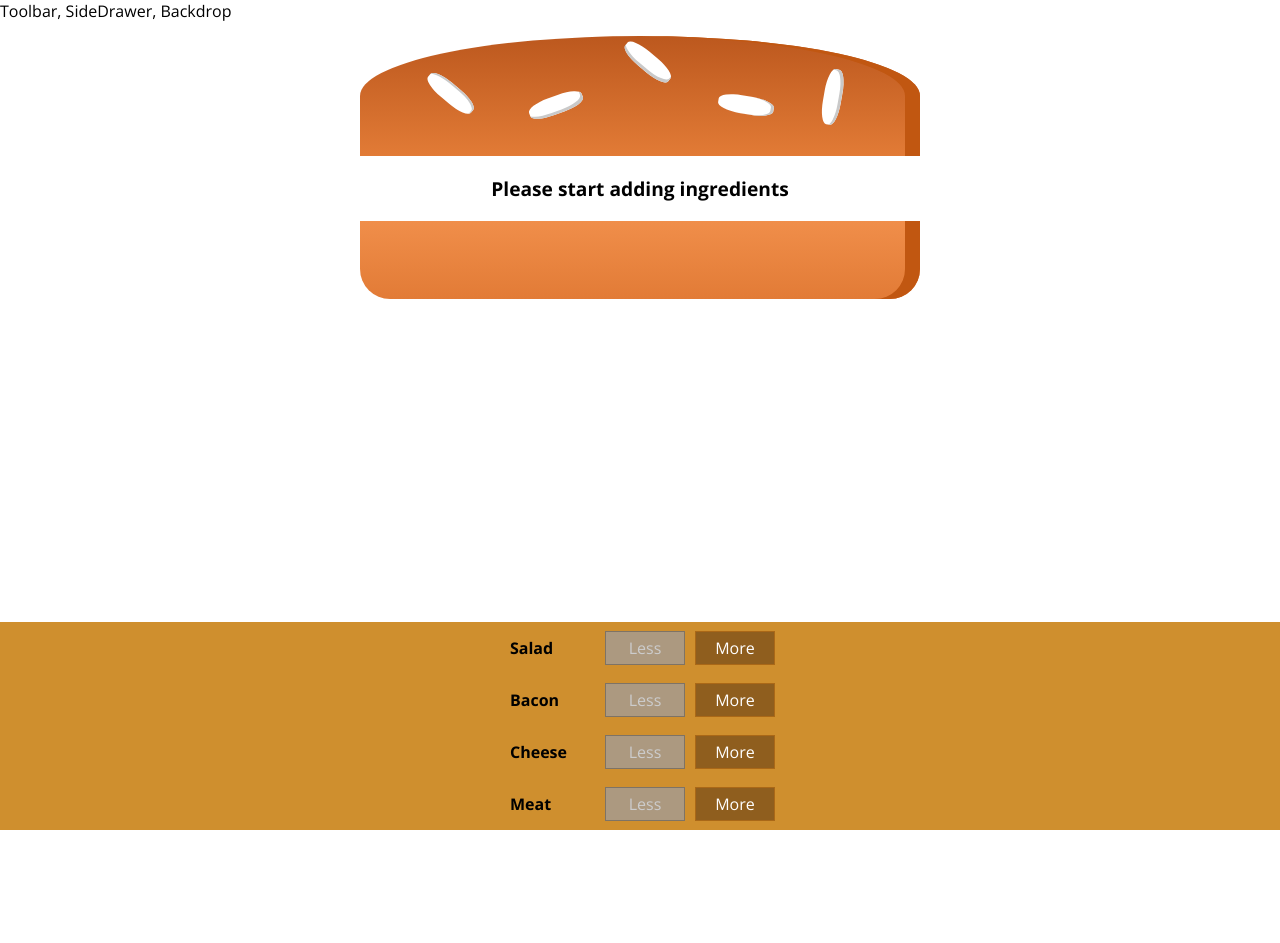
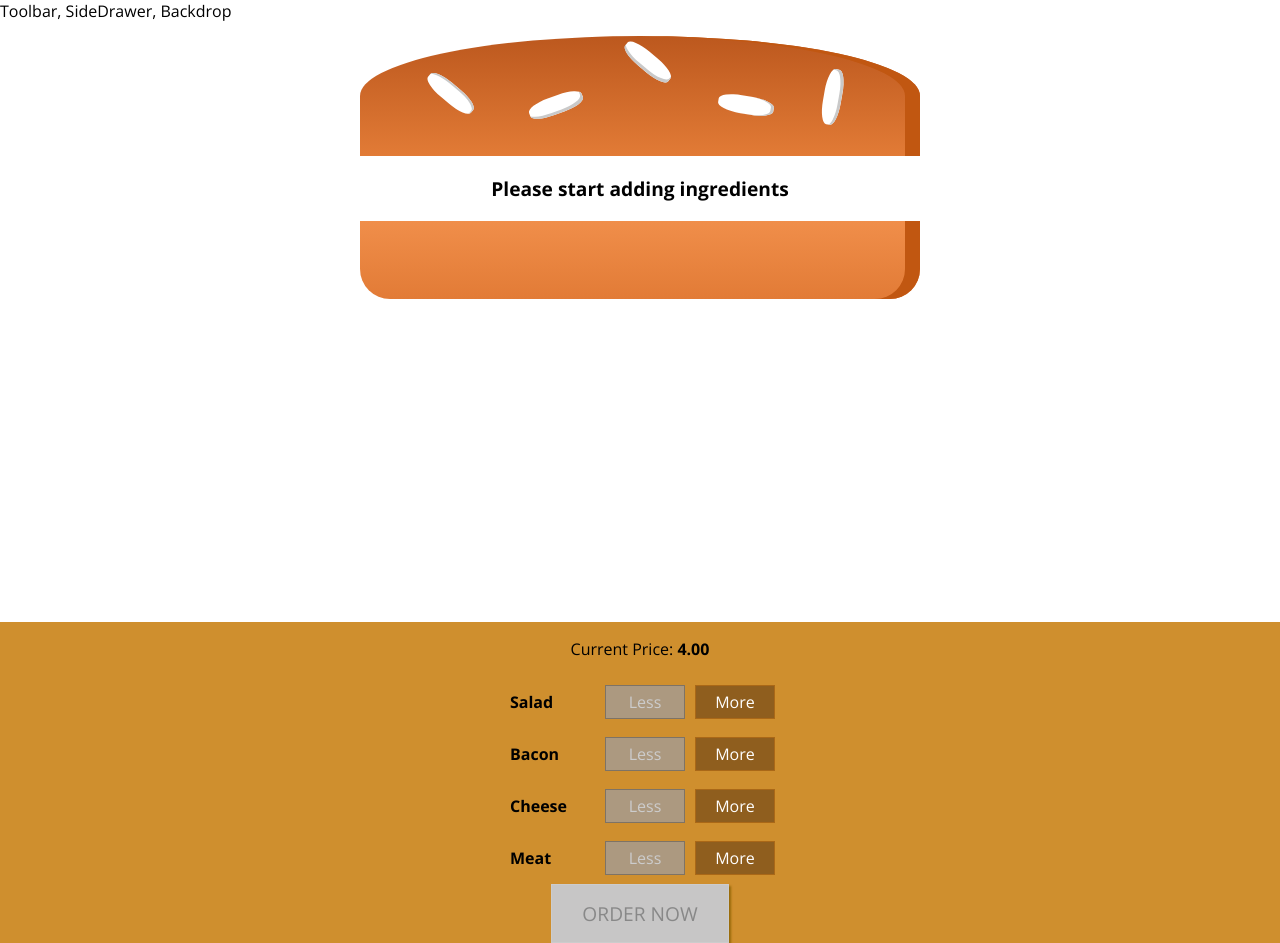
Before and after one commit to Lix311/burger-build, a React (Create React App) app: page / in a window 1280 px wide. Before the commit the page ends 830 px from the top, so only its background shows below. Built offline with nearby package versions, Linux system fonts and the light colour scheme.

Commit message:
backdrop and modal

```diff
--- /dev/null
+++ b/src/components/Backdrop.js
@@ -0,0 +1,8 @@
+import React from 'react'
+import classes from './Backdrop.module.css';
+
+const backdrop = (props) => (
+    props.show ? <div className={classes.Backdrop} onClick={props.clicked}></div> : null
+);
+
+export default backdrop;
--- /dev/null
+++ b/src/components/Backdrop.module.css
@@ -0,0 +1,9 @@
+.Backdrop {
+    width: 100%;
+    height: 100%;
+    position: fixed;
+    z-index: 100;
+    left: 0;
+    top: 0;
+    background-color: rgba(0, 0, 0, 0.5);
+}
--- a/src/components/BuildControls.js
+++ b/src/components/BuildControls.js
@@ -13,16 +13,21 @@
 const buildControls = (props) => (
 
         <div className={classes.BuildControls}>
+            <p>Current Price: <strong>{props.price.toFixed(2)}</strong></p>
             {controls.map(ctrl => (
                 <BuildControl
                     added={() => props.ingredientAdded(ctrl.type)}
                     removed={() => props.ingredientRemoved(ctrl.type)}
                     disabled={props.disabled[ctrl.type]}
-
                     key={ctrl.label}
                     label={ctrl.label}
                 />
             ))}
+            <button
+                className={classes.OrderButton}
+                disabled={!props.purchasable}
+                onClick={props.ordered}
+            >ORDER NOW</button>
         </div>
     )
 
--- a/src/components/BuildControls.module.css
+++ b/src/components/BuildControls.module.css
@@ -8,3 +8,44 @@
     margin:auto;
     padding: 1-px 0;
 }
+
+.OrderButton {
+    background-color: #DAD735;
+    outline: none;
+    cursor: pointer;
+    border: 1px solid #966909;
+    color: #966909;
+    font-family: inherit;
+    font-size: 1.2em;
+    padding: 15px 30px;
+    box-shadow: 2px 2px 2px #966909;
+}
+
+.OrderButton:hover, .OrderButton:active {
+    background-color: #A0DB41;
+    border: 1px solid #966909;
+    color: #966909;
+}
+
+.OrderButton:disabled {
+    background-color: #C7C6C6;
+    cursor: not-allowed;
+    border: 1px solid #ccc;
+    color: #888888;
+}
+
+.OrderButton:not(:disabled) {
+    animation: enable 0.3s linear;
+}
+
+@keyframes enable {
+    0% {
+        transform: scale(1);
+    }
+    60% {
+        transform: scale(1.1);
+    }
+    100% {
+        transform: scale(1);
+    }
+}
--- /dev/null
+++ b/src/components/Modal.js
@@ -0,0 +1,22 @@
+import React from 'react';
+
+import classes from './Modal.module.css'
+import Aux from '../hoc/Aux'
+import Backdrop from './Backdrop'
+
+const modal = (props) => (
+    <Aux>
+        <Backdrop show={props.show} clicked={props.modalClosed}/>
+        <div
+            className={classes.Modal}
+            style={{
+                transform: props.show ? 'translateY(0)' : 'translateY(-100vh)',
+                opacity: props.show ? '1' : '0'
+            }}
+        >
+        {props.children}
+        </div>
+    </Aux>
+);
+
+export default modal;
--- /dev/null
+++ b/src/components/Modal.module.css
@@ -0,0 +1,20 @@
+.Modal {
+    position: fixed;
+    z-index: 500;
+    background-color: white;
+    width: 70%;
+    border: 1px solid #ccc;
+    box-shadow: 1px 1px 1px black;
+    padding: 16px;
+    left: 15%;
+    top: 30%;
+    box-sizing: border-box;
+    transition: all 0.3s ease-out;
+}
+
+@media (min-width: 600px) {
+    .Modal {
+        width: 500px;
+        left: calc(50% - 250px);
+    }
+}
--- /dev/null
+++ b/src/components/OrderSummary.js
@@ -0,0 +1,25 @@
+import React from 'react'
+import Aux from '../hoc/Aux'
+
+const orderSummary = (props) => {
+    const ingredientSummary = Object.keys(props.ingredients)
+        .map(igKey => {
+            return (
+                <li key={igKey}>
+                    <span style={{textTransform: 'capitalize'}}>{igKey}</span>: {props.ingredients[igKey]}
+                </li> );
+
+        });
+    return (
+        <Aux>
+            <h3>Your Order</h3>
+            <p>A delicous burger with the following ingredients:</p>
+            <ul>
+                {ingredientSummary}
+            </ul>
+            <p>Continue to Checkout?</p>
+        </Aux>
+    )
+}
+
+export default orderSummary;
--- a/src/containers/BurgerBuilder.js
+++ b/src/containers/BurgerBuilder.js
@@ -3,6 +3,8 @@
 
 import Burger from '../components/Burger'
 import BuildControls from '../components/BuildControls'
+import Modal from '../components/Modal'
+import OrderSummary from '../components/OrderSummary'
 
 const INGREDIENT_PRICES = {
     salad: 0.5,
@@ -24,7 +26,22 @@
             cheese: 0,
             meat: 0,
         },
-        totalPrice: 4
+        totalPrice: 4,
+        purchasable: false,
+        purchasing: false
+    }
+
+    updatePurchaseState = (ingredients) => {
+
+        const sum = Object.keys(ingredients)
+            .map(igKey => {
+                return ingredients[igKey]
+            })
+            .reduce((sum,el) => {
+                return sum + el;
+            }, 0);
+        this.setState({purchasable: sum > 0})
+
     }
 
     addIngredientHandler = (type) => {
@@ -39,6 +56,7 @@
         const oldPrice = this.state.totalPrice;
         const newPrice = oldPrice + priceAddition;
         this.setState({totalPrice: newPrice, ingredients: updatedIngredients})
+        this.updatePurchaseState(updatedIngredients);
     }
 
     removeIngredientHandler = (type) => {
@@ -57,7 +75,18 @@
         const oldPrice = this.state.totalPrice;
         const newPrice = oldPrice - priceAddition;
         this.setState({totalPrice: newPrice, ingredients: updatedIngredients})
+        this.updatePurchaseState(updatedIngredients);
+}
+
+    purchaseHandler = () => {
+        this.setState({purchasing: true});
     }
+
+    purchaseCancelHandler = () => {
+        this.setState({purchasing: false})
+    }
+
+
 
     render() {
         const disableInfo = {
@@ -70,11 +99,17 @@
 
         return (
             <Aux>
+                <Modal show={this.state.purchasing} modalClosed={this.purchaseCancelHandler}>
+                    <OrderSummary ingredients={this.state.ingredients}/>
+                </Modal>
                 <Burger ingredients={this.state.ingredients}/>
                 <BuildControls
                     ingredientAdded={this.addIngredientHandler}
                     ingredientRemoved={this.removeIngredientHandler}
                     disabled={disableInfo}
+                    price={this.state.totalPrice}
+                    purchasable={this.state.purchasable}
+                    ordered={this.purchaseHandler}
                 />
             </Aux>
         );
```
Also changed, not shown: src/components/OrderSummary.module.css (added), 1 other file (tests, documents, lock files or other folders).
